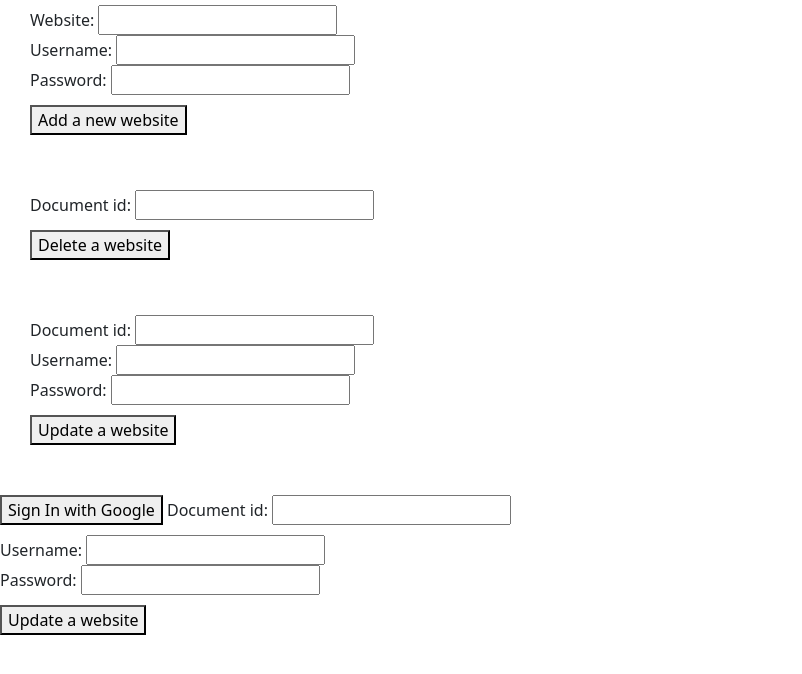
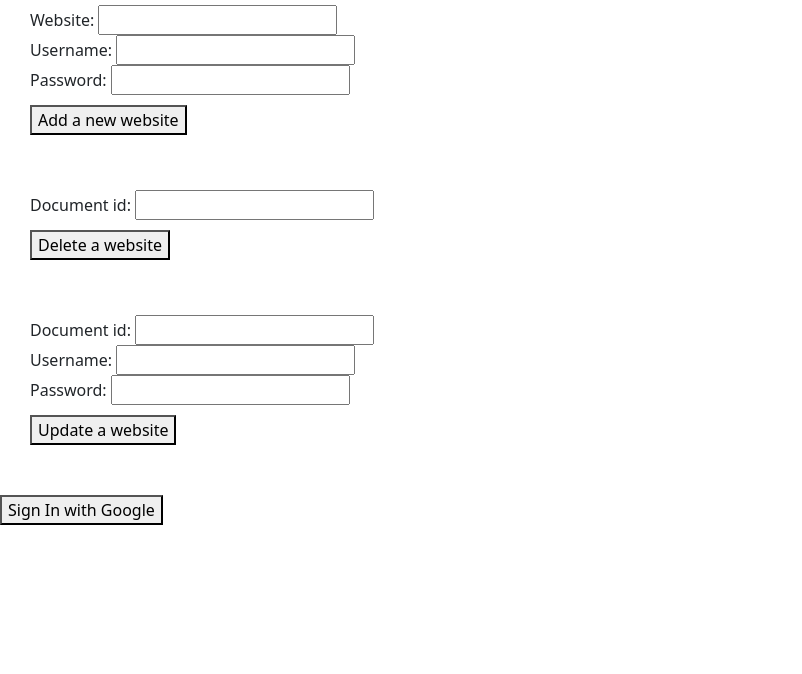
Before and after one commit to bonniel1507/the-pass-saver, a website with bundled scripts: page dist/index.html in a window 1280 px wide. Shown: the part 88-762 px from the top of the page, without its empty margins (0-802 px from the left). Built offline with nearby package versions, Linux system fonts and the light colour scheme; no server answers.

Commit message:
Update index.html

```diff
--- a/dist/index.html
+++ b/dist/index.html
@@ -68,17 +68,6 @@
         </form>
 
         <button> Sign In with Google </button>
-            <label for="id">Document id:</label>
-            <input type="text" name="id" required>
-            <br>
-            <label for="username">Username:</label>
-            <input type="text" name="username" required>
-            <br>
-            <label for="password">Password:</label>
-            <input type="text" name="password" required>
-            <br>
-            <button>Update a website</button>
-        </form>
 
         <script type="module" src="../src/index.js"></script>
 
```
